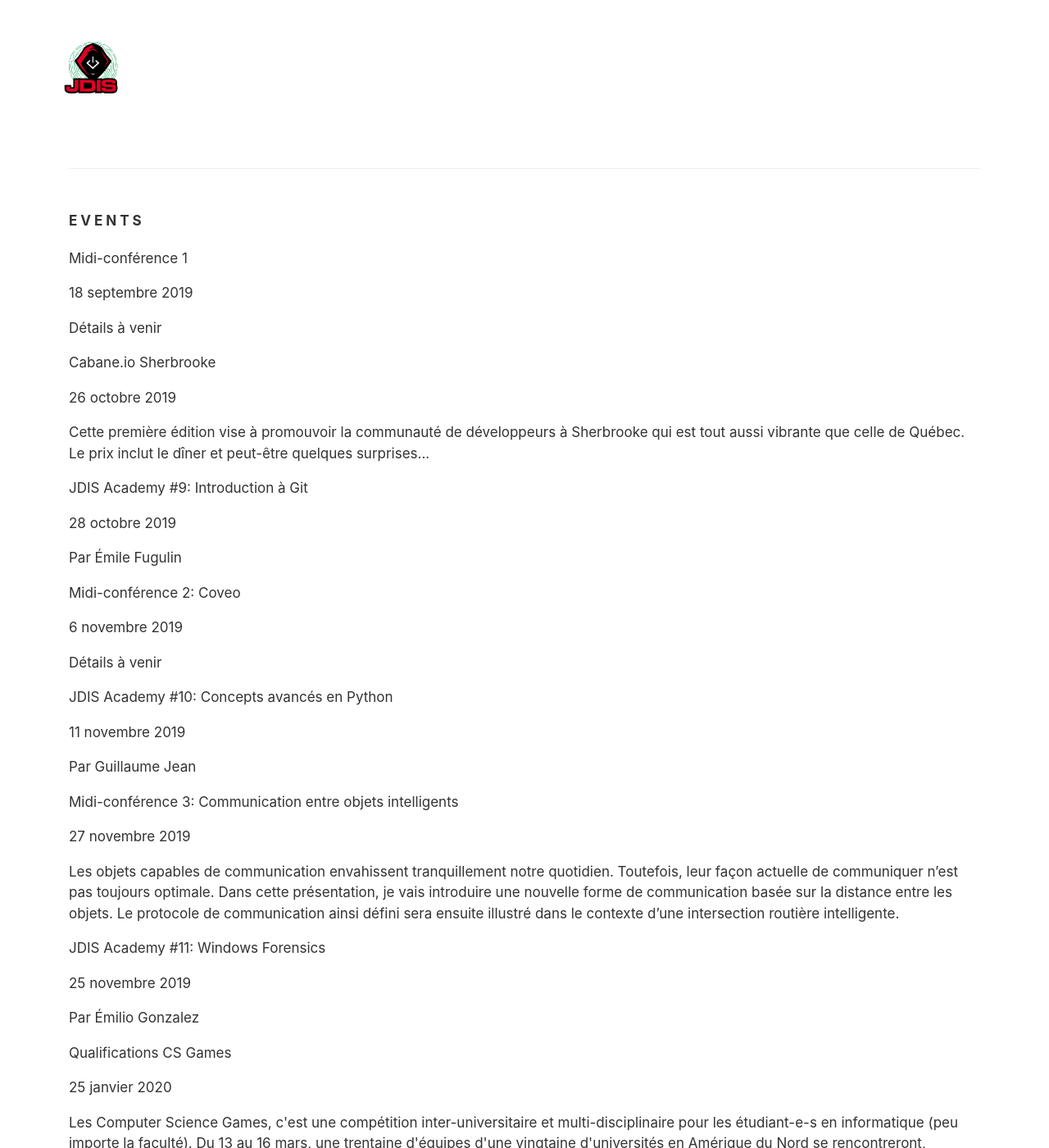
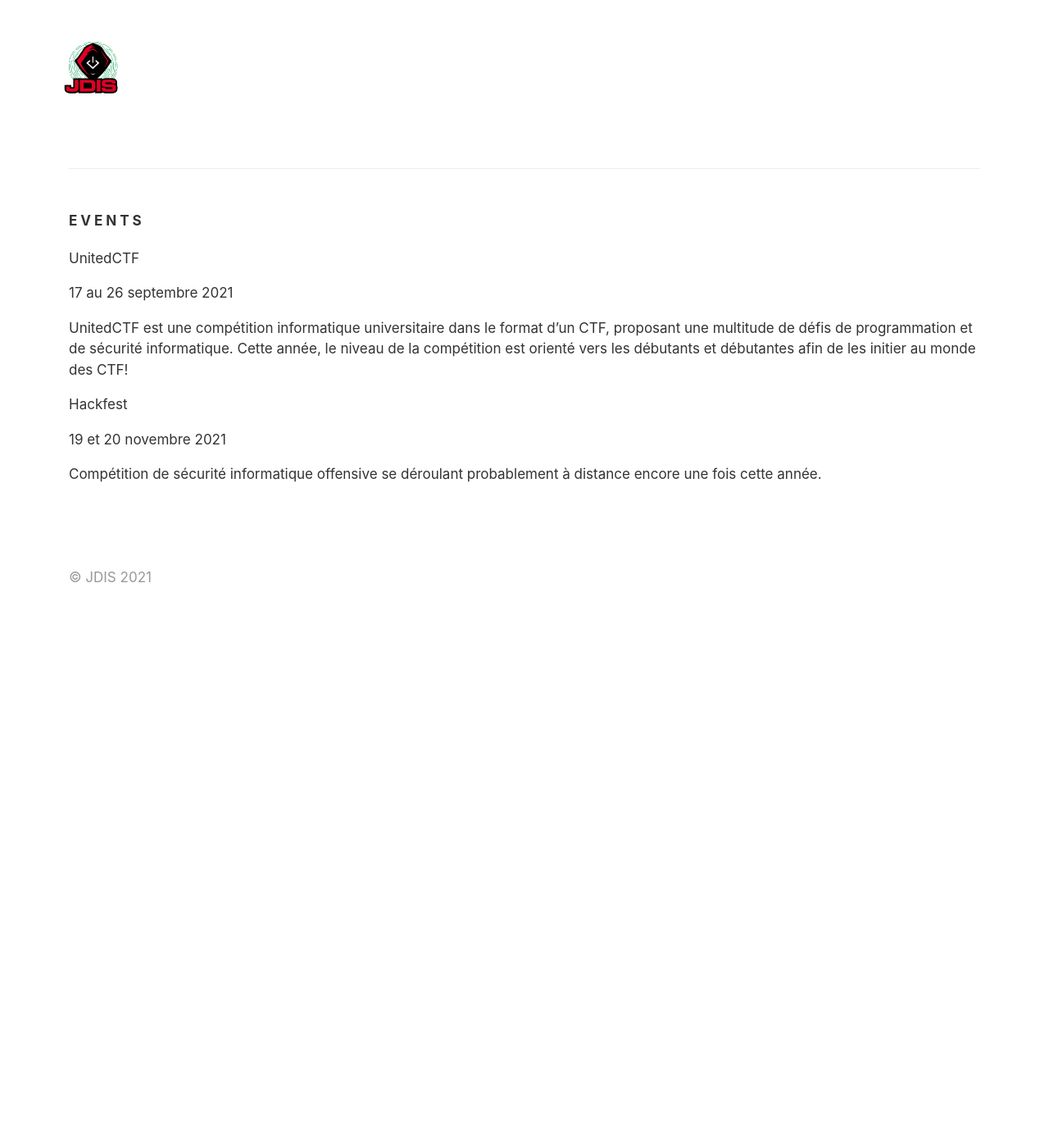
Before and after one commit to JDIS/Website, a Jekyll site: the page built from _pages/events.html, in a window 1280 px wide and 1400 px high. Shown: the whole window at 82% size. Built offline with Jekyll 4.4.1, drawn with Linux system fonts in a browser that asks for light colours; some web fonts are replaced; some of the changed text lies outside the part shown.

Commit message:
Ajout d'événements confirmer que l'on participe

```diff
--- a/_data/events.json
+++ b/_data/events.json
@@ -1,58 +1,16 @@
 [
   {
-    "name": "Midi-conférence 1",
-    "url": "",
-    "date": "18 septembre 2019",
-    "date_unix": 1568764800000,
-    "description": "Détails à venir"
+    "name": "UnitedCTF",
+    "url": "https://www.unitedctf.ca/",
+    "date": "17 au 26 septembre 2021",
+    "date_unix": 1631901600000,
+    "description": "UnitedCTF est une compétition informatique universitaire dans le format d’un CTF, proposant une multitude de défis de programmation et de sécurité informatique.\n\nCette année, le niveau de la compétition est orienté vers les débutants et débutantes afin de les initier au monde des CTF!"
   },
   {
-    "name": "Cabane.io Sherbrooke",
-    "url": "https://sherbrooke.cabane.io",
-    "date": "26 octobre 2019",
-    "date_unix": 1572048000000,
-    "description": "Cette première édition vise à promouvoir la communauté de développeurs à Sherbrooke qui est tout aussi vibrante que celle de Québec. Le prix inclut le dîner et peut-être quelques surprises..."
-  },
-  {
-    "name": "JDIS Academy #9: Introduction à Git",
-    "url": "",
-    "date": "28 octobre 2019",
-    "date_unix": 1572282000000,
-    "description": "Par Émile Fugulin"
-  },
-  {
-    "name": "Midi-conférence 2: Coveo",
-    "url": "",
-    "date": "6 novembre 2019",
-    "date_unix": 1572998400000,
-    "description": "Détails à venir"
-  },
-  {
-    "name": "JDIS Academy #10: Concepts avancés en Python",
-    "url": "",
-    "date": "11 novembre 2019",
-    "date_unix": 1573491600000,
-    "description": "Par Guillaume Jean"
-  },
-  {
-    "name": "Midi-conférence 3: Communication entre objets intelligents",
-    "url": "",
-    "date": "27 novembre 2019",
-    "date_unix": 1574812800000,
-    "description": " Les objets capables de communication envahissent tranquillement notre quotidien. Toutefois, leur façon actuelle de communiquer n’est pas toujours optimale. Dans cette présentation, je vais introduire une nouvelle forme de communication basée sur la distance entre les objets. Le protocole de communication ainsi défini sera ensuite illustré dans le contexte d’une intersection routière intelligente."
-  },
-  {
-    "name": "JDIS Academy #11: Windows Forensics",
-    "url": "",
-    "date": "25 novembre 2019",
-    "date_unix": 1574701200000,
-    "description": "Par Émilio Gonzalez"
-  },
-  {
-    "name": "Qualifications CS Games",
-    "url": "https://www.facebook.com/events/2668375503218712",
-    "date": "25 janvier 2020",
-    "date_unix": 1579453200000,
-    "description": "Les Computer Science Games, c'est une compétition inter-universitaire et multi-disciplinaire pour les étudiant-e-s en informatique (peu importe la faculté). Du 13 au 16 mars, une trentaine d'équipes d'une vingtaine d'universités en Amérique du Nord se rencontreront, socialiseront et, bien sûr, compétitionneront dans diverses branches de l'informatique telles que le développement Web, les bases de données, le développement mobile, la sécurité informatique, et bien d'autres!"
+    "name": "Hackfest",
+    "url": "https://hackfest.ca/",
+    "date": "19 et 20 novembre 2021",
+    "date_unix": 1637334000000,
+    "description": "Compétition de sécurité informatique offensive se déroulant probablement à distance encore une fois cette année."
   }
 ]
```
